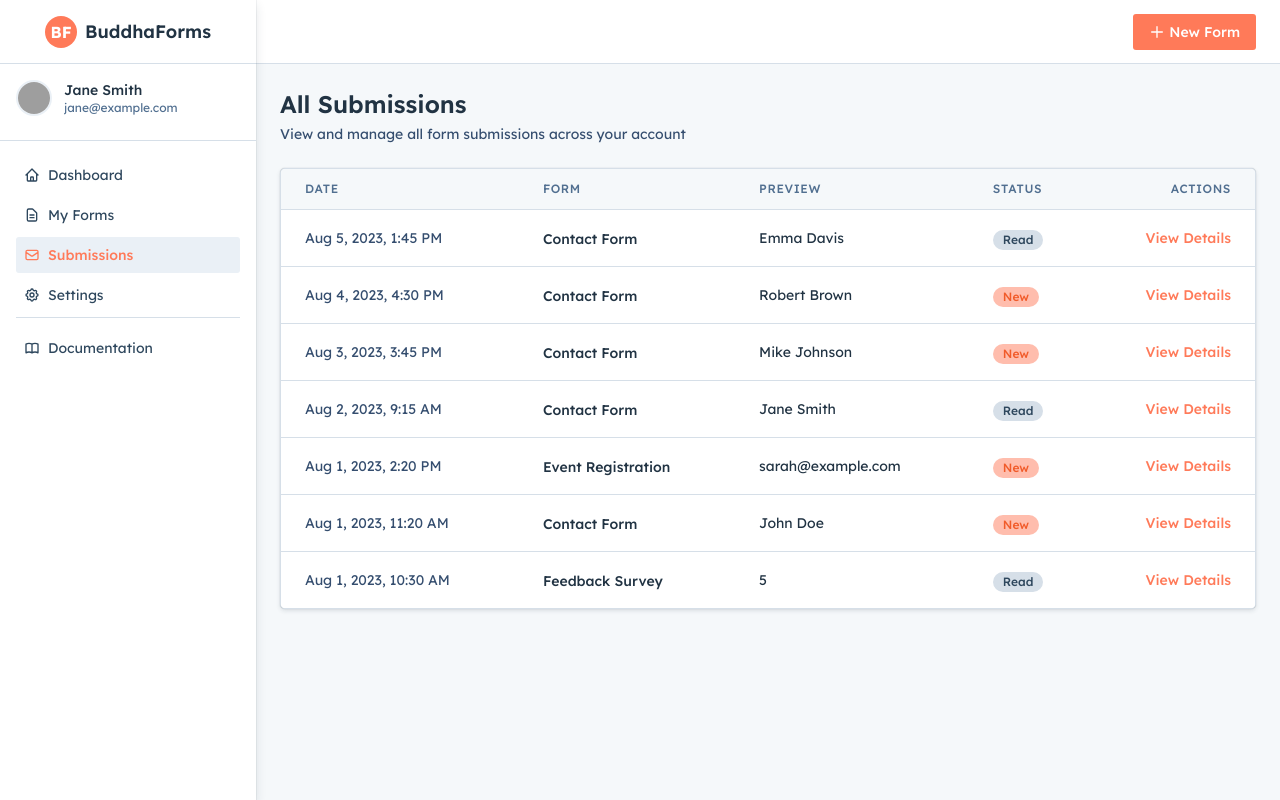
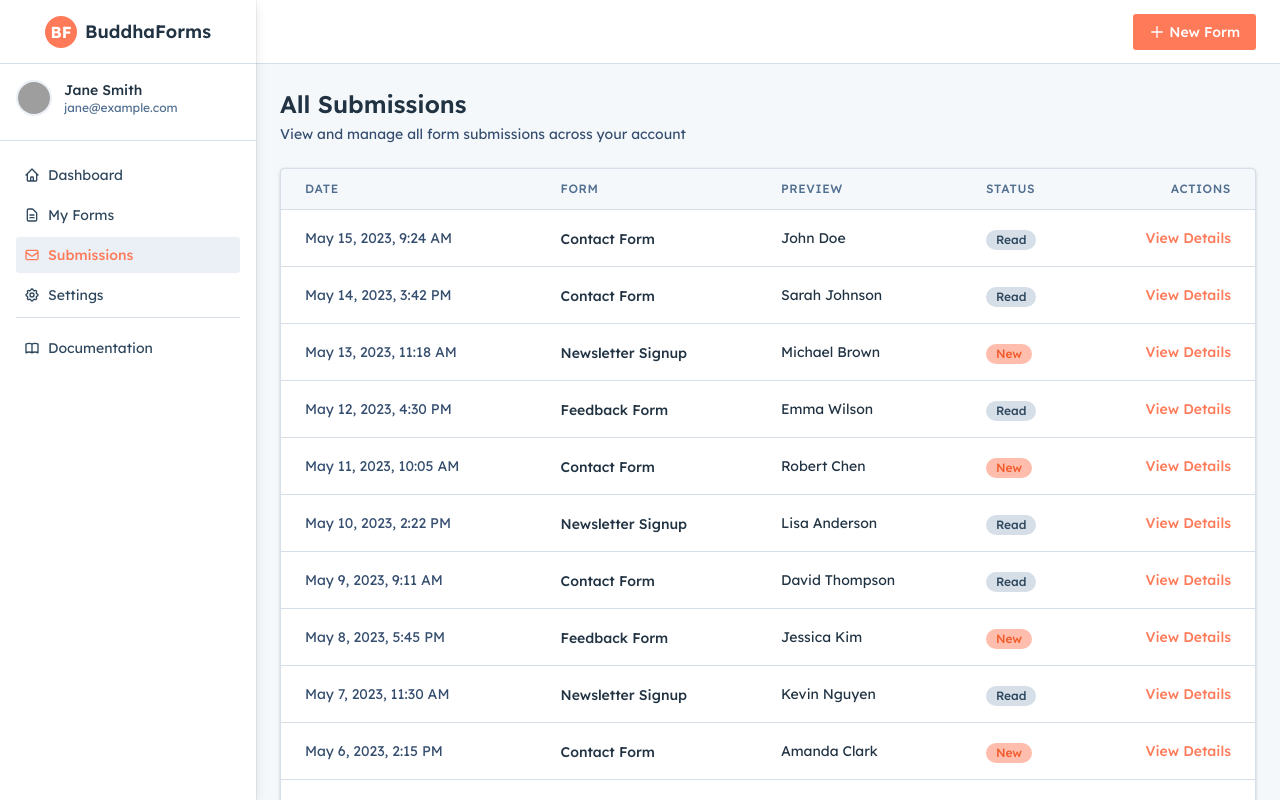
Before and after one commit to mukti107/buddhaforms, a Next.js app: page /dashboard/submissions in a window 1280 px wide. Built offline with nearby package versions, Linux system fonts and the light colour scheme; grey boxes are pictures that could not be loaded.

Commit message:
Update pages to use centralized mock data from mockData.ts instead of duplicate data

```diff
--- a/app/dashboard/forms/[formId]/edit/page.tsx
+++ b/app/dashboard/forms/[formId]/edit/page.tsx
@@ -3,6 +3,7 @@
 import Link from 'next/link';
 import { useRouter } from 'next/navigation';
 import React, { useState } from 'react';
+import { mockForms } from '@/app/lib/mockData';
 
 export default function EditFormPage({
   params
@@ -13,38 +14,8 @@ export default function EditFormPage({
   // Use React.use() to unwrap the Promise-based params
   const { formId } = React.use(params);
 
-  // Mock data for forms
-  const mockForms = [
-    {
-      formId: 'form1',
-      name: 'Contact Form',
-      emailTo: 'contact@example.com',
-      createdAt: '2023-05-15T10:30:00Z',
-      active: true,
-      spamProtection: true,
-      dataRetention: 'forever',
-    },
-    {
-      formId: 'form2',
-      name: 'Feedback Survey',
-      emailTo: 'feedback@example.com',
-      createdAt: '2023-06-20T14:45:00Z',
-      active: true,
-      spamProtection: false,
-      dataRetention: '90days',
-    },
-    {
-      formId: 'form3',
-      name: 'Event Registration',
-      emailTo: 'events@example.com',
-      createdAt: '2023-07-10T09:15:00Z',
-      active: false,
-      spamProtection: true,
-      dataRetention: '1year',
-    },
-  ];
-
-  const formData = mockForms.find(f => f.formId === formId);
+  // Find form from centralized mock data
+  const formData = mockForms.find(f => f.id === formId);
 
   if (!formData) {
     return (
@@ -61,8 +32,8 @@ export default function EditFormPage({
   // State for form fields
   const [name, setName] = useState(formData.name);
   const [active, setActive] = useState(formData.active);
-  const [spamProtection, setSpamProtection] = useState(formData.spamProtection);
-  const [dataRetention, setDataRetention] = useState(formData.dataRetention);
+  const [spamProtection, setSpamProtection] = useState(formData.settings?.honeypot || false);
+  const [dataRetention, setDataRetention] = useState('forever'); // Default since it's not in mockForms
   const [deleteConfirmOpen, setDeleteConfirmOpen] = useState(false);
   const [saving, setSaving] = useState(false);
   const [deleteChecked, setDeleteChecked] = useState(false);
--- a/app/dashboard/forms/[formId]/page.tsx
+++ b/app/dashboard/forms/[formId]/page.tsx
@@ -3,6 +3,7 @@
 import Link from 'next/link';
 import { useRouter } from 'next/navigation';
 import React from 'react';
+import { mockForms, mockSubmissions, getSubmissionsByForm } from '@/app/lib/mockData';
 
 export default function FormDetailPage({
   params
@@ -13,78 +14,8 @@ export default function FormDetailPage({
   // Use React.use() to unwrap the Promise-based params
   const { formId } = React.use(params);
 
-  // Mock data for forms
-  const mockForms = [
-    {
-      formId: 'form1',
-      name: 'Contact Form',
-      emailTo: 'contact@example.com',
-      createdAt: '2023-05-15T10:30:00Z',
-      active: true,
-    },
-    {
-      formId: 'form2',
-      name: 'Feedback Survey',
-      emailTo: 'feedback@example.com',
-      createdAt: '2023-06-20T14:45:00Z',
-      active: true,
-    },
-    {
-      formId: 'form3',
-      name: 'Event Registration',
-      emailTo: 'events@example.com',
-      createdAt: '2023-07-10T09:15:00Z',
-      active: false,
-    },
-  ];
-
-  // Mock data for submissions
-  const mockSubmissions = [
-    {
-      id: 'sub1',
-      formId: 'form1',
-      data: { name: 'John Doe', email: 'john@example.com', message: 'I need help with my order' },
-      createdAt: '2023-08-01T11:20:00Z',
-    },
-    {
-      id: 'sub2',
-      formId: 'form1',
-      data: { name: 'Jane Smith', email: 'jane@example.com', message: 'Your product is amazing!' },
-      createdAt: '2023-08-02T09:15:00Z',
-    },
-    {
-      id: 'sub3',
-      formId: 'form1',
-      data: { name: 'Mike Johnson', email: 'mike@example.com', message: 'Need technical support' },
-      createdAt: '2023-08-03T15:45:00Z',
-    },
-    {
-      id: 'sub4',
-      formId: 'form2',
-      data: { rating: '5', feedback: 'Great experience', suggestions: 'None at the moment' },
-      createdAt: '2023-08-01T10:30:00Z',
-    },
-    {
-      id: 'sub5',
-      formId: 'form3',
-      data: { attendee: 'Sarah Wilson', email: 'sarah@example.com', guests: ['Tom', 'Lisa'] },
-      createdAt: '2023-08-01T14:20:00Z',
-    },
-    {
-      id: 'sub6',
-      formId: 'form1',
-      data: { name: 'Robert Brown', email: 'robert@example.com', message: 'Question about pricing' },
-      createdAt: '2023-08-04T16:30:00Z',
-    },
-    {
-      id: 'sub7',
-      formId: 'form1',
-      data: { name: 'Emma Davis', email: 'emma@example.com', message: 'Feature request' },
-      createdAt: '2023-08-05T13:45:00Z',
-    },
-  ];
-
-  const form = mockForms.find(f => f.formId === formId);
+  // Find the form in our centralized mock data
+  const form = mockForms.find(f => f.id === formId);
 
   if (!form) {
     return (
@@ -99,14 +30,13 @@ export default function FormDetailPage({
   }
 
   // Get recent submissions for this form
-  const recentSubmissions = mockSubmissions
-    .filter(sub => sub.formId === formId)
-    .sort((a, b) => new Date(b.createdAt).getTime() - new Date(a.createdAt).getTime())
+  const formSubmissions = getSubmissionsByForm(formId);
+  const recentSubmissions = [...formSubmissions]
+    .sort((a, b) => b.submittedAt.getTime() - a.submittedAt.getTime())
     .slice(0, 5);
 
   // Format date for display
-  const formatDate = (dateString: string) => {
-    const date = new Date(dateString);
+  const formatDate = (date: Date) => {
     return new Intl.DateTimeFormat('en-US', {
       month: 'short',
       day: 'numeric',
@@ -123,7 +53,7 @@ export default function FormDetailPage({
       <div className="flex flex-col sm:flex-row sm:items-center justify-between gap-4">
         <div>
           <h1 className="text-2xl font-semibold text-hubspot-blue-dark">{form.name}</h1>
-          <p className="text-hubspot-gray-600 text-sm">Created on {formatDate(form.createdAt)}</p>
+          <p className="text-hubspot-gray-600 text-sm">Created on {formatDate(form.createdAt || new Date())}</p>
         </div>
         <div className="flex gap-3">
           <Link
@@ -150,12 +80,14 @@ export default function FormDetailPage({
             <div className="flex flex-col">
               <span className="text-hubspot-gray-600 text-xs">Total Submissions</span>
               <span className="text-xl font-semibold text-hubspot-blue-dark">
-                {recentSubmissions.length}
+                {form.submissionCount || recentSubmissions.length}
               </span>
             </div>
             <div className="flex flex-col">
               <span className="text-hubspot-gray-600 text-xs">Notifications Sent To</span>
-              <span className="text-hubspot-blue-dark font-medium text-sm">{form.emailTo}</span>
+              <span className="text-hubspot-blue-dark font-medium text-sm">
+                {form.settings?.emailNotifications ? 'Enabled' : 'Disabled'}
+              </span>
             </div>
             <div className="flex flex-col">
               <span className="text-hubspot-gray-600 text-xs">Form Status</span>
@@ -221,7 +153,7 @@ export default function FormDetailPage({
                   {recentSubmissions.map((submission) => (
                     <tr key={submission.id} className="hover:bg-hubspot-gray-50">
                       <td className="px-6 py-4 whitespace-nowrap text-sm text-hubspot-gray-600">
-                        {formatDate(submission.createdAt)}
+                        {formatDate(submission.submittedAt)}
                       </td>
                       <td className="px-6 py-4 text-sm text-hubspot-gray-800">
                         <div className="max-w-md overflow-hidden">
--- a/app/dashboard/submissions/[submissionId]/page.tsx
+++ b/app/dashboard/submissions/[submissionId]/page.tsx
@@ -3,6 +3,7 @@
 import Link from 'next/link';
 import { useRouter } from 'next/navigation';
 import React from 'react';
+import { mockSubmissions } from '@/app/lib/mockData';
 
 export default function SubmissionDetailPage({
   params
@@ -12,101 +13,6 @@ export default function SubmissionDetailPage({
   const router = useRouter();
   // Use React.use() to unwrap the Promise-based params
   const { submissionId } = React.use(params);
-
-  // Mock data for submissions - this would come from your API in a real app
-  const mockSubmissions = [
-    {
-      id: 'sub1',
-      formId: 'form1',
-      formName: 'Contact Form',
-      data: {
-        name: 'John Doe',
-        email: 'john@example.com',
-        message: 'I need help with my order. I ordered the premium package last week but haven\'t received any confirmation yet.',
-        phone: '555-123-4567',
-        subject: 'Order Status Inquiry'
-      },
-      createdAt: '2023-08-01T11:20:00Z',
-    },
-    {
-      id: 'sub2',
-      formId: 'form1',
-      formName: 'Contact Form',
-      data: {
-        name: 'Jane Smith',
-        email: 'jane@example.com',
-        message: 'Your product is amazing! I\'ve been using it for a month now and it has really improved my workflow.',
-        phone: '555-987-6543',
-        subject: 'Product Feedback'
-      },
-      createdAt: '2023-08-02T09:15:00Z',
-    },
-    {
-      id: 'sub3',
-      formId: 'form1',
-      formName: 'Contact Form',
-      data: {
-        name: 'Mike Johnson',
-        email: 'mike@example.com',
-        message: 'Need technical support with integration. The API documentation is a bit unclear on how to handle authentication.',
-        phone: '555-456-7890',
-        subject: 'Technical Support'
-      },
-      createdAt: '2023-08-03T15:45:00Z',
-    },
-    {
-      id: 'sub4',
-      formId: 'form2',
-      formName: 'Feedback Survey',
-      data: {
-        rating: '5',
-        feedback: 'Great experience overall. The interface is intuitive and the support team is very responsive.',
-        suggestions: 'Maybe add more templates to choose from.',
-        wouldRecommend: 'Yes',
-        useCases: 'Customer feedback collection, event registrations'
-      },
-      createdAt: '2023-08-01T10:30:00Z',
-    },
-    {
-      id: 'sub5',
-      formId: 'form3',
-      formName: 'Event Registration',
-      data: {
-        attendee: 'Sarah Wilson',
-        email: 'sarah@example.com',
-        guests: ['Tom Wilson', 'Lisa Wilson'],
-        dietaryRestrictions: 'Vegetarian',
-        sessionPreferences: ['Workshop A', 'Keynote', 'Networking Lunch']
-      },
-      createdAt: '2023-08-01T14:20:00Z',
-    },
-    {
-      id: 'sub6',
-      formId: 'form1',
-      formName: 'Contact Form',
-      data: {
-        name: 'Robert Brown',
-        email: 'robert@example.com',
-        message: 'Question about pricing. Do you offer discounts for non-profit organizations?',
-        phone: '555-789-0123',
-        subject: 'Pricing Inquiry'
-      },
-      createdAt: '2023-08-04T16:30:00Z',
-    },
-    {
-      id: 'sub7',
-      formId: 'form1',
-      formName: 'Contact Form',
-      data: {
-        name: 'Emma Davis',
-        email: 'emma@example.com',
-        message: 'Feature request: It would be great if you could add more customization options for form fields.',
-        phone: '555-234-5678',
-        subject: 'Feature Request'
-      },
-      createdAt: '2023-08-05T13:45:00Z',
-    },
-  ];
 
   const submission = mockSubmissions.find(sub => sub.id === submissionId);
 
@@ -123,8 +29,7 @@ export default function SubmissionDetailPage({
   }
 
   // Format date for display
-  const formatDate = (dateString: string) => {
-    const date = new Date(dateString);
+  const formatDate = (date: Date) => {
     return new Intl.DateTimeFormat('en-US', {
       month: 'short',
       day: 'numeric',
@@ -141,7 +46,7 @@ export default function SubmissionDetailPage({
       <div className="flex flex-col sm:flex-row sm:items-center justify-between gap-4">
         <div>
           <h1 className="text-2xl font-semibold text-hubspot-blue-dark">Submission Details</h1>
-          <p className="text-hubspot-gray-600 text-sm">Received on {formatDate(submission.createdAt)}</p>
+          <p className="text-hubspot-gray-600 text-sm">Received on {formatDate(submission.submittedAt)}</p>
         </div>
         <div className="flex gap-3">
           <Link
@@ -184,12 +89,12 @@ export default function SubmissionDetailPage({
               <div className="space-y-3">
                 <div>
                   <p className="text-hubspot-gray-600 text-sm">Received On</p>
-                  <p className="font-medium text-hubspot-blue-dark">{formatDate(submission.createdAt)}</p>
+                  <p className="font-medium text-hubspot-blue-dark">{formatDate(submission.submittedAt)}</p>
                 </div>
                 <div>
                   <p className="text-hubspot-gray-600 text-sm">Status</p>
                   <span className="inline-flex items-center px-2.5 py-0.5 rounded-full text-xs font-medium bg-hubspot-green-light text-hubspot-green-dark">
-                    New
+                    {submission.read ? 'Read' : 'New'}
                   </span>
                 </div>
               </div>
@@ -225,7 +130,7 @@ export default function SubmissionDetailPage({
         {/* Actions */}
         <div className="flex justify-between items-center">
           <div className="flex gap-3">
-            <button className="btn-hubspot-secondary text-sm flex items-center gap-1">
+            <button className="btn-danger text-sm flex items-center gap-1">
               <svg className="h-4 w-4" fill="none" viewBox="0 0 24 24" stroke="currentColor">
                 <path strokeLinecap="round" strokeLinejoin="round" strokeWidth={2} d="M19 7l-.867 12.142A2 2 0 0116.138 21H7.862a2 2 0 01-1.995-1.858L5 7m5 4v6m4-6v6m1-10V4a1 1 0 00-1-1h-4a1 1 0 00-1 1v3M4 7h16" />
               </svg>
--- a/app/dashboard/submissions/page.tsx
+++ b/app/dashboard/submissions/page.tsx
@@ -3,87 +3,12 @@
 import Link from 'next/link';
 import { useRouter, useSearchParams } from 'next/navigation';
 import { useState, useEffect } from 'react';
+import { mockForms, mockSubmissions } from '@/app/lib/mockData';
 
 export default function SubmissionsPage() {
   const router = useRouter();
   const searchParams = useSearchParams();
   const formIdFilter = searchParams.get('formId');
-
-  // Mock data for forms
-  const mockForms = [
-    {
-      id: 'form1',
-      name: 'Contact Form',
-    },
-    {
-      id: 'form2',
-      name: 'Feedback Survey',
-    },
-    {
-      id: 'form3',
-      name: 'Event Registration',
-    },
-  ];
-
-  // Mock data for submissions
-  const mockSubmissions = [
-    {
-      id: 'sub1',
-      formId: 'form1',
-      formName: 'Contact Form',
-      data: { name: 'John Doe', email: 'john@example.com', message: 'I need help with my order' },
-      createdAt: '2023-08-01T11:20:00Z',
-      read: false,
-    },
-    {
-      id: 'sub2',
-      formId: 'form1',
-      formName: 'Contact Form',
-      data: { name: 'Jane Smith', email: 'jane@example.com', message: 'Your product is amazing!' },
-      createdAt: '2023-08-02T09:15:00Z',
-      read: true,
-    },
-    {
-      id: 'sub3',
-      formId: 'form1',
-      formName: 'Contact Form',
-      data: { name: 'Mike Johnson', email: 'mike@example.com', message: 'Need technical support' },
-      createdAt: '2023-08-03T15:45:00Z',
-      read: false,
-    },
-    {
-      id: 'sub4',
-      formId: 'form2',
-      formName: 'Feedback Survey',
-      data: { rating: '5', feedback: 'Great experience', suggestions: 'None at the moment' },
-      createdAt: '2023-08-01T10:30:00Z',
-      read: true,
-    },
-    {
-      id: 'sub5',
-      formId: 'form3',
-      formName: 'Event Registration',
-      data: { attendee: 'Sarah Wilson', email: 'sarah@example.com', guests: ['Tom', 'Lisa'] },
-      createdAt: '2023-08-01T14:20:00Z',
-      read: false,
-    },
-    {
-      id: 'sub6',
-      formId: 'form1',
-      formName: 'Contact Form',
-      data: { name: 'Robert Brown', email: 'robert@example.com', message: 'Question about pricing' },
-      createdAt: '2023-08-04T16:30:00Z',
-      read: false,
-    },
-    {
-      id: 'sub7',
-      formId: 'form1',
-      formName: 'Contact Form',
-      data: { name: 'Emma Davis', email: 'emma@example.com', message: 'Feature request' },
-      createdAt: '2023-08-05T13:45:00Z',
-      read: true,
-    },
-  ];
 
   // Filter submissions if a formId is provided
   const filteredSubmissions = formIdFilter
@@ -92,7 +17,7 @@ export default function SubmissionsPage() {
 
   // Sort by newest first
   const sortedSubmissions = [...filteredSubmissions].sort(
-    (a, b) => new Date(b.createdAt).getTime() - new Date(a.createdAt).getTime()
+    (a, b) => b.submittedAt.getTime() - a.submittedAt.getTime()
   );
 
   // Get form name if filtering by form
@@ -101,8 +26,7 @@ export default function SubmissionsPage() {
     : null;
 
   // Format date for display
-  const formatDate = (dateString: string) => {
-    const date = new Date(dateString);
+  const formatDate = (date: Date) => {
     return new Intl.DateTimeFormat('en-US', {
       month: 'short',
       day: 'numeric',
@@ -197,7 +121,7 @@ export default function SubmissionsPage() {
                 {sortedSubmissions.map((submission) => (
                   <tr key={submission.id} className={`hover:bg-hubspot-gray-50 ${!submission.read ? 'bg-hubspot-orange-50' : ''}`}>
                     <td className="px-6 py-4 whitespace-nowrap text-sm text-hubspot-gray-600">
-                      {formatDate(submission.createdAt)}
+                      {formatDate(submission.submittedAt)}
                     </td>
                     {!formIdFilter && (
                       <td className="px-6 py-4 whitespace-nowrap">
```
